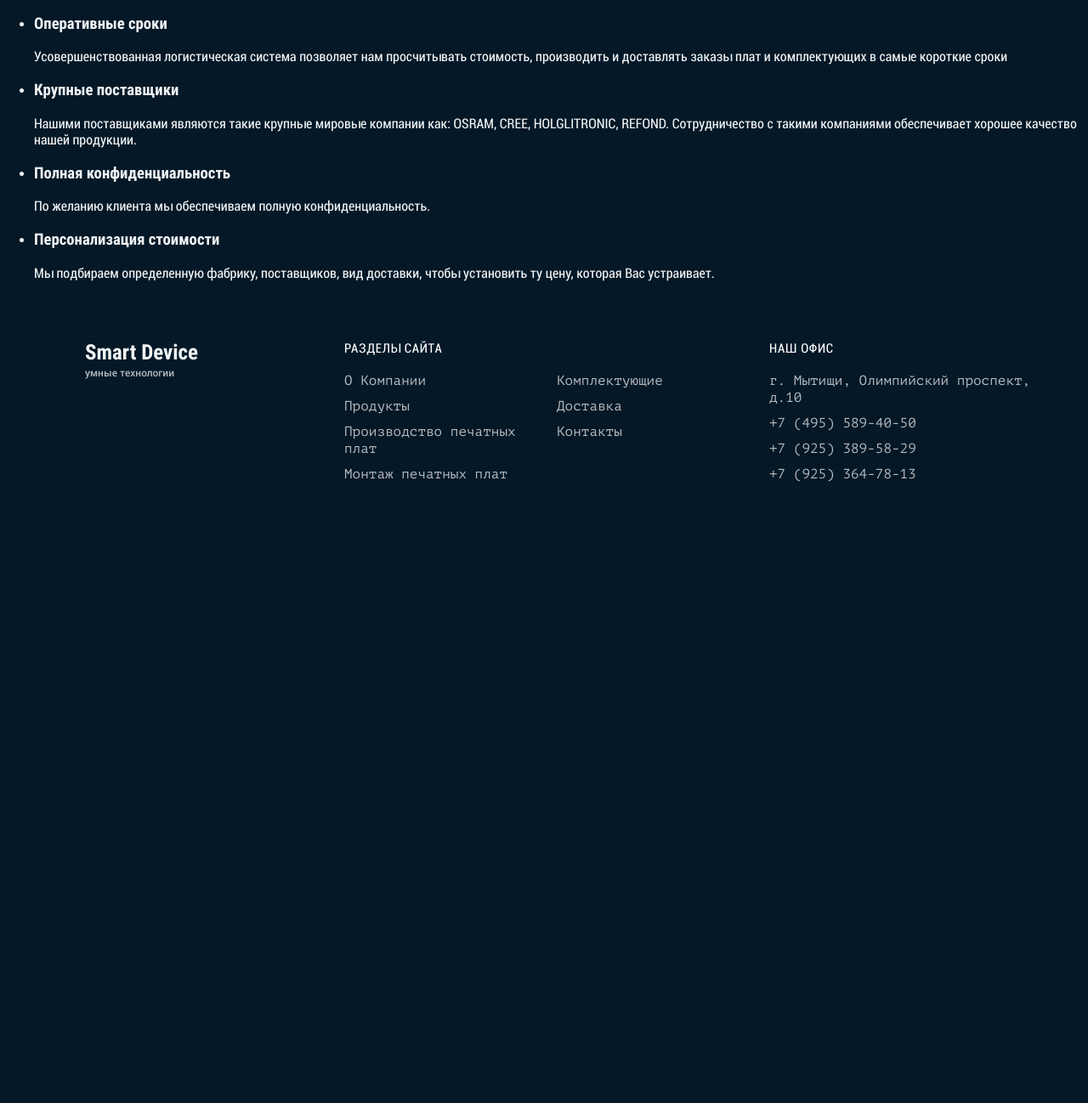
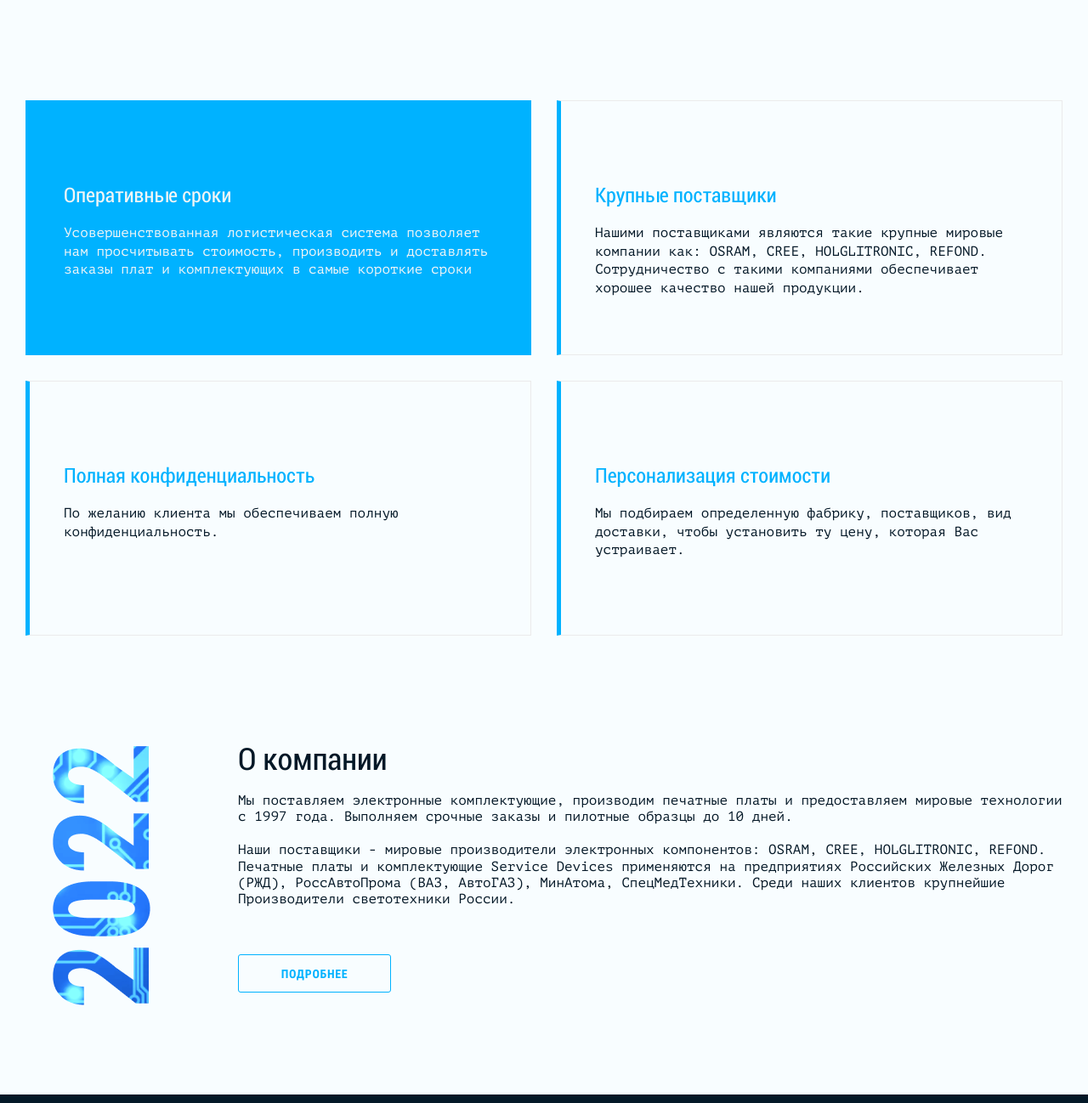
Before and after one commit to Fleodrin/Project_SmartDevice, a website: page source/index.html in a window 1280 px wide. Shown: the part 882-2180 px from the top of the page at 85% size. Before the commit the page ends 1509 px from the top, so only its background shows below. Drawn offline with nearby package versions, Linux system fonts and the light colour scheme; files that its build step writes are made by us from their sources; files whose address does not match are found by name.

Commit message:
Adv. + about(desktop)

```diff
--- a/source/index.html
+++ b/source/index.html
@@ -58,33 +58,67 @@
     <div class="main-container">
       <h1 class="main__title">Печатные платы</h1>
       <h2 class="main__subtitle">производство и монтаж, поставка комплектующих, блоков и модулей</h2>
-      <button class="main__button button" type="button"><span class="visually-hidden">Получить бесплатную консультацию</span></button>
+      <button class="main__button button" type="button"><span
+        class="visually-hidden">Получить бесплатную консультацию</span></button>
     </div>
   </section>
 
   <section class="advantages">
     <h2 class="visually-hidden">Преймущества</h2>
     <ul class="advantages__list advantages-list">
-      <li class="advantages-list__item">
+      <li class="advantages-list__item advantages-list__item--primary">
+        <svg class="advantages-list__item-icon advantages-list__item-icon--stopwatch" width="35" height="35">
+          <use href="img/icons/stack.svg#stopwatch"></use>
+        </svg>
         <h3 class="advantages-list__item-title">Оперативные сроки</h3>
-        <p class="advantages-list__item-description">Усовершенствованная логистическая система позволяет нам просчитывать стоимость, производить и доставлять заказы плат и комплектующих в самые короткие сроки</p>
+        <p class="advantages-list__item-description">Усовершенствованная логистическая система позволяет нам
+          просчитывать стоимость, производить и доставлять заказы плат и комплектующих в самые короткие сроки</p>
       </li>
 
       <li class="advantages-list__item">
+        <svg class="advantages-list__item-icon advantages-list__item-icon--hired" width="35" height="35">
+          <use href="img/icons/stack.svg#hired"></use>
+        </svg>
         <h3 class="advantages-list__item-title">Крупные поставщики</h3>
-        <p class="advantages-list__item-description">Нашими поставщиками являются такие крупные мировые компании как: OSRAM, CREE, HOLGLITRONIC, REFOND. Сотрудничество с такими компаниями обеспечивает хорошее качество нашей продукции.</p>
+        <p class="advantages-list__item-description">Нашими поставщиками являются такие крупные мировые компании как:
+          OSRAM, CREE, HOLGLITRONIC, REFOND. Сотрудничество с такими компаниями обеспечивает хорошее качество нашей
+          продукции.</p>
       </li>
 
       <li class="advantages-list__item">
+        <svg class="advantages-list__item-icon advantages-list__item-icon--detective" width="35" height="35">
+          <use href="img/icons/stack.svg#detective "></use>
+        </svg>
         <h3 class="advantages-list__item-title">Полная конфиденциальность</h3>
-        <p class="advantages-list__item-description">По желанию клиента  мы обеспечиваем полную конфиденциальность.</p>
+        <p class="advantages-list__item-description">По желанию клиента мы обеспечиваем полную конфиденциальность.</p>
       </li>
 
       <li class="advantages-list__item">
+        <svg class="advantages-list__item-icon advantages-list__item-icon--tag" width="35" height="35">
+          <use href="img/icons/stack.svg#tag"></use>
+        </svg>
         <h3 class="advantages-list__item-title">Персонализация стоимости</h3>
-        <p class="advantages-list__item-description">Мы  подбираем определенную фабрику, поставщиков, вид доставки, чтобы установить ту цену, которая Вас устраивает.</p>
+        <p class="advantages-list__item-description">Мы подбираем определенную фабрику, поставщиков, вид доставки, чтобы
+          установить ту цену, которая Вас устраивает.</p>
       </li>
     </ul>
+  </section>
+
+  <section class="about">
+    <div class="about-container">
+      <h2 class="about-title">О компании</h2>
+      <div class="about-description-container">
+        <p class="about-description">Мы поставляем электронные комплектующие, производим печатные платы и предоставляем
+          мировые технологии с 1997 года. Выполняем срочные заказы и пилотные образцы до 10 дней.
+        </p>
+        <p class="about-description">Наши поставщики - мировые производители электронных компонентов: OSRAM, CREE,
+          HOLGLITRONIC, REFOND. Печатные платы и комплектующие Service Devices применяются на предприятиях Российских
+          Железных Дорог (РЖД), РоссАвтоПрома (ВАЗ, АвтоГАЗ), МинАтома, СпецМедТехники. Среди наших клиентов крупнейшие
+          Производители светотехники России.
+        </p>
+      </div>
+      <button class="button about-button">Подробнее</button>
+    </div>
   </section>
 </main>
 
--- /dev/null
+++ b/source/sass/blocks/main/about.scss
@@ -0,0 +1,52 @@
+@import "../../global/variables";
+
+.about {
+  background-color: $background-white;
+  padding-bottom: 100px;
+}
+
+.about-container {
+  box-sizing: border-box;
+  padding: 5px 0 20px 250px;
+  min-height: 320px;
+  width: 1220px;
+  margin: 0 auto;
+  background-image: url("/img/2022.png");
+  background-repeat: no-repeat;
+  background-position: left;
+}
+
+.about-title {
+  font-family: "Roboto Condensed", "Arial", sans-serif;
+  color: $base-blue;
+  font-size: 36px;
+  line-height: 120%;
+  height: 45px;
+  font-weight: 400;
+  margin: 0 0 15px;
+}
+
+.about-description-container {
+  min-height: 170px;
+  margin-bottom: 20px;
+}
+
+.about-description {
+  font-family: "PT Mono", monospace;
+  font-size: 16px;
+  line-height: 120%;
+  color: $base-blue;
+  margin: 0 0 20px;
+}
+
+.about-button {
+  width: 180px;
+  height: 45px;
+  padding: 14px 12px;
+  font-size: 14px;
+  font-weight: 700;
+  letter-spacing: 0.05em;
+  color: $secondary-blue;
+  background-color: $background-white;
+  border: 1px solid $secondary-blue;
+}
--- a/source/sass/blocks/main/advantages-list.scss
+++ b/source/sass/blocks/main/advantages-list.scss
@@ -0,0 +1,77 @@
+@import "../../global/variables";
+
+.advantages-list {
+  list-style-type: none;
+  display: flex;
+  flex-wrap: wrap;
+  justify-content: center;
+  gap: 30px;
+  margin: 0;
+  padding: 120px 0 120px;
+  background-color: $background-white;
+}
+
+.advantages-list__item {
+  position: relative;
+  box-sizing: border-box;
+  width: 595px;
+  min-height: 300px;
+  padding: 94px 44px 34px 40px;
+  border: 1px solid $border-white;
+  border-left: 5px solid $secondary-blue;
+
+  &--primary {
+    background-color: $secondary-blue;
+    border-color: $secondary-blue;
+  }
+}
+
+.advantages-list__item-icon {
+  position: absolute;
+  top: 0;
+  left: 0;
+
+  &--stopwatch {
+    top: 39px;
+    left: 40px;
+  }
+
+  &--hired {
+    top: 39px;
+    left: 41px;
+  }
+
+  &--detective {
+    top: 39px;
+    left: 35px;
+  }
+
+  &--tag {
+    top: 39px;
+    left: 40px;
+  }
+}
+
+.advantages-list__item-title {
+  color: $secondary-blue;
+  margin: 0 0 15px;
+  font-size: 24px;
+  font-weight: 400;
+  line-height: 35px;
+  font-family: "Roboto Condensed", "Arial", sans-serif;
+}
+
+.advantages-list__item--primary .advantages-list__item-title {
+  color: $base-white;
+}
+
+.advantages-list__item-description {
+  font-family: "PT Mono", monospace;
+  font-size: 16px;
+  line-height: 135%;
+  color: $base-blue;
+}
+
+.advantages-list__item--primary .advantages-list__item-description {
+  color: $base-white;;
+}
--- a/source/sass/global/variables.scss
+++ b/source/sass/global/variables.scss
@@ -1,5 +1,8 @@
 $base-blue: #041827;
 $base-white: #f2f5f6;
+
+$background-white: rgba(248, 253, 255);
+$border-white: #ebebeb;
 
 $additional-white: #ffffff;
 
@@ -8,5 +11,5 @@ $secondary-blue: #00b2ff;
 
 $footer-lines: rgba(248, 253, 255, 0.7);
 
-$tablet: 1200px - 1px;
+$tablet: 1220px - 1px;
 $mobile: 770px - 1px;
--- a/source/sass/style.scss
+++ b/source/sass/style.scss
@@ -9,6 +9,8 @@
 @import "blocks/header/nav";
 //Main
 @import "blocks/main/main";
+@import "blocks/main/advantages-list";
+@import "blocks/main/about";
 //Footer
 @import "blocks/footer/footer";
 @import "blocks/footer/social-list";
```
Also changed, not shown: source/img/2022.png (added), source/img/icons/detective.svg (added), source/img/icons/hired.svg (added), source/img/icons/stopwatch.svg (added), source/img/icons/tag.svg (added).
